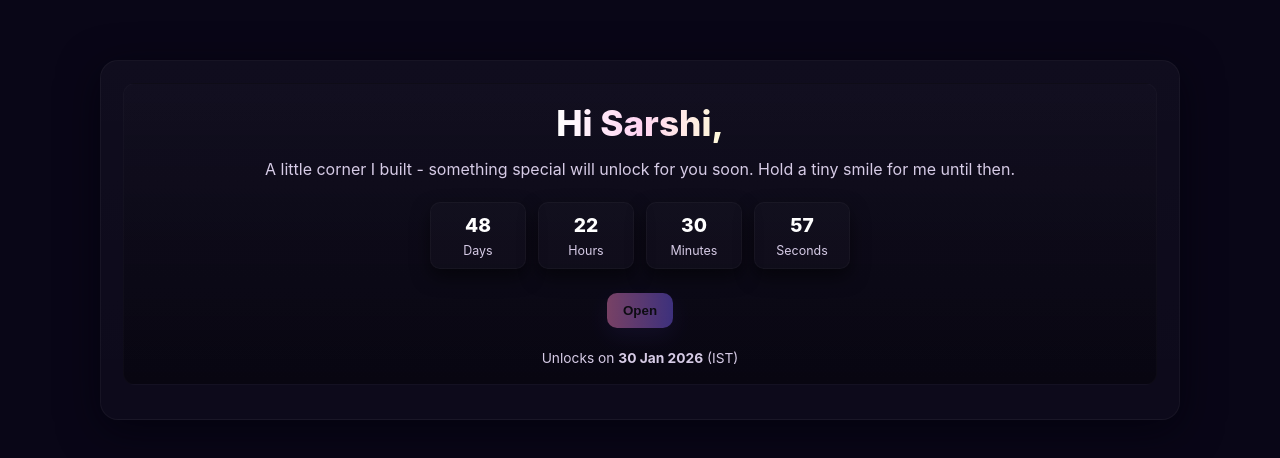
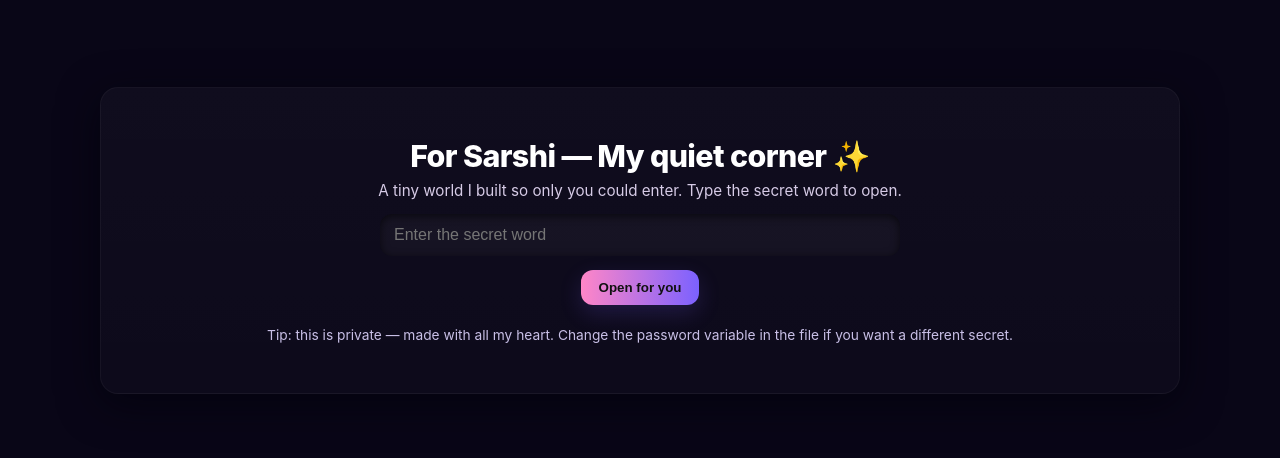
Before and after one commit to DeveshBector/dev, a plain HTML site: page index.html in a window 1280 px wide. Shown: the part 160-618 px from the top of the page. Drawn offline with Linux system fonts and the light colour scheme.

Commit message:
Add files via upload

```diff
--- a/index.html
+++ b/index.html
@@ -24,39 +24,8 @@
       border: 1px solid rgba(255,255,255,0.04);
     }
 
-    /* ====== Landing (countdown) ====== */
-    .landing {
-      display: grid;
-      place-items: center;
-      gap: 14px;
-      text-align: center;
-      padding: 18px;
-      border-radius: 12px;
-      margin-bottom: 12px;
-      background: linear-gradient(180deg, rgba(255,255,255,0.01), rgba(0,0,0,0.35));
-      border: 1px solid rgba(255,255,255,0.02);
-    }
-    .landing .hi { font-size: clamp(1.6rem, 3.5vw, 2.2rem); font-weight:800; background: linear-gradient(90deg,#fff 0%, #ffd4f2 50%, #fffbda 100%); -webkit-background-clip:text; background-clip:text; -webkit-text-fill-color:transparent; }
-    .landing .lead { color:#d6cbe6; max-width:820px; line-height:1.45; }
-    .countdown {
-      display:flex;
-      gap:12px;
-      justify-content:center;
-      align-items:center;
-      flex-wrap:wrap;
-      margin-top:6px;
-    }
-    .count-card {
-      width:96px; min-width:72px; padding:10px; border-radius:10px; background: rgba(255,255,255,0.02); border:1px solid rgba(255,255,255,0.03);
-      box-shadow: 0 8px 18px rgba(0,0,0,0.5); text-align:center;
-    }
-    .count-num { font-weight:800; font-size:1.2rem; }
-    .count-label { font-size:0.78rem; color:#d6cbe6; margin-top:6px; }
-    .landing .open-btn { padding:10px 16px; border-radius:10px; border:none; cursor:pointer; font-weight:700; background: linear-gradient(90deg,#ff86c7,#7b61ff); color:#111; box-shadow:0 8px 22px rgba(123,97,255,0.18); }
-    .landing .open-btn[disabled] { opacity:0.45; cursor:not-allowed; filter:grayscale(.03); }
-
     /* ====== Entry (password) ====== */
-    .entry { display: none; gap: 14px; place-items: center; text-align: center; padding: 28px; }
+    .entry { display: grid; gap: 14px; place-items: center; text-align: center; padding: 28px; }
     .title { font-size: 1.9rem; font-weight: 800; letter-spacing: -0.02em; }
     .subtitle { color: #d6cbe6; margin-top: 6px; font-size: 0.95rem; }
     input[type="password"] { width: min(520px, 92%); padding: 12px 14px; border-radius: 12px; border: none; outline: none; font-size: 1rem; background: rgba(255,255,255,0.03); color: #fff; box-shadow: inset 0 2px 8px rgba(0,0,0,0.6); }
@@ -244,7 +213,7 @@
     .memory-strip::-webkit-scrollbar-track {
       background: transparent;
     }
-    .memory_strip::-webkit-scrollbar-thumb {
+    .memory-strip::-webkit-scrollbar-thumb {
       border-radius: 999px;
       background: rgba(255,255,255,0.35);
     }
@@ -292,38 +261,8 @@
   <div class="wrap">
     <div class="card" role="main" aria-labelledby="for-sarshi">
 
-      <!-- LANDING (appears before password entry) -->
-      <div class="landing" id="landing">
-        <div class="hi">Hi Sarshi,</div>
-        <div class="lead">A little corner I built - something special will unlock for you soon. Hold a tiny smile for me until then.</div>
-
-        <div class="countdown" aria-live="polite">
-          <div class="count-card">
-            <div class="count-num" id="land-days">--</div>
-            <div class="count-label">Days</div>
-          </div>
-          <div class="count-card">
-            <div class="count-num" id="land-hours">--</div>
-            <div class="count-label">Hours</div>
-          </div>
-          <div class="count-card">
-            <div class="count-num" id="land-minutes">--</div>
-            <div class="count-label">Minutes</div>
-          </div>
-          <div class="count-card">
-            <div class="count-num" id="land-seconds">--</div>
-            <div class="count-label">Seconds</div>
-          </div>
-        </div>
-
-        <div style="margin-top:10px;">
-          <button class="open-btn" id="landing-open" disabled>Open</button>
-        </div>
-        <div style="font-size:0.86rem; color:#d6cbe6; margin-top:8px;">Unlocks on <strong>30 Jan 2026</strong> (IST)</div>
-      </div>
-
-      <!-- ENTRY (password) -->
-      <div class="entry" id="entry-screen" aria-hidden="true">
+      <!-- ENTRY -->
+      <div class="entry" id="entry-screen">
         <div>
           <div class="title" id="for-sarshi">For Sarshi — My quiet corner ✨</div>
           <div class="subtitle">A tiny world I built so only you could enter. Type the secret word to open.</div>
@@ -503,9 +442,6 @@
     // First time you saw her
     const FIRST_SEEN_DATE = new Date('2024-02-07T00:00:00+05:30');
 
-    // Landing countdown target: 30 Jan 2026, 00:00 IST
-    const LANDING_TARGET = new Date('2026-01-30T00:00:00+05:30').getTime();
-
     async function sha256(str) {
       const utf8 = new TextEncoder().encode(str);
       const digest = await crypto.subtle.digest('SHA-256', utf8);
@@ -521,69 +457,6 @@
       const hearts = document.getElementById('hearts');
       const audio = document.getElementById('bg-audio');
 
-      // LANDING elements
-      const landing = document.getElementById('landing');
-      const landOpenBtn = document.getElementById('landing-open');
-      const landDays = document.getElementById('land-days');
-      const landHours = document.getElementById('land-hours');
-      const landMinutes = document.getElementById('land-minutes');
-      const landSeconds = document.getElementById('land-seconds');
-
-      // show entry-screen after clicking landing open
-      landOpenBtn.addEventListener('click', () => {
-        // hide landing, show entry
-        landing.style.display = 'none';
-        entry.style.display = 'grid';
-        entry.setAttribute('aria-hidden','false');
-        input.focus();
-      });
-
-      // If you want direct skip (for testing), uncomment next line:
-      // landing.style.display = 'none'; entry.style.display='grid';
-
-      // Landing countdown update
-      function updateLandingCountdown(){
-        const now = Date.now();
-        let diff = LANDING_TARGET - now;
-        if (diff <= 0) {
-          // unlocked state
-          landDays.textContent = '0';
-          landHours.textContent = '00';
-          landMinutes.textContent = '00';
-          landSeconds.textContent = '00';
-          landOpenBtn.disabled = false;
-          landOpenBtn.removeAttribute('disabled');
-          landOpenBtn.textContent = 'Open';
-          return true;
-        } else {
-          const secTotal = Math.floor(diff / 1000);
-          const days = Math.floor(secTotal / (24 * 3600));
-          const hours = Math.floor((secTotal % (24 * 3600)) / 3600);
-          const mins = Math.floor((secTotal % 3600) / 60);
-          const secs = secTotal % 60;
-          landDays.textContent = days;
-          landHours.textContent = String(hours).padStart(2,'0');
-          landMinutes.textContent = String(mins).padStart(2,'0');
-          landSeconds.textContent = String(secs).padStart(2,'0');
-          landOpenBtn.disabled = true;
-          return false;
-        }
-      }
-
-      // Start landing timer
-      updateLandingCountdown();
-      const landingTimer = setInterval(() => {
-        const unlocked = updateLandingCountdown();
-        if (unlocked) {
-          clearInterval(landingTimer);
-        }
-      }, 500);
-
-      // Initially we show the landing (password hidden). If the target is in the past, landing Open is enabled automatically.
-      entry.style.display = 'none';
-      secret.style.display = 'none';
-
-      // --- Original code: password unlock logic, gallery, lightbox, etc. ---
       btn.addEventListener('click', async () => {
         const attempt = input.value || "";
         if ((await sha256(attempt)) === storedHash) {
```
